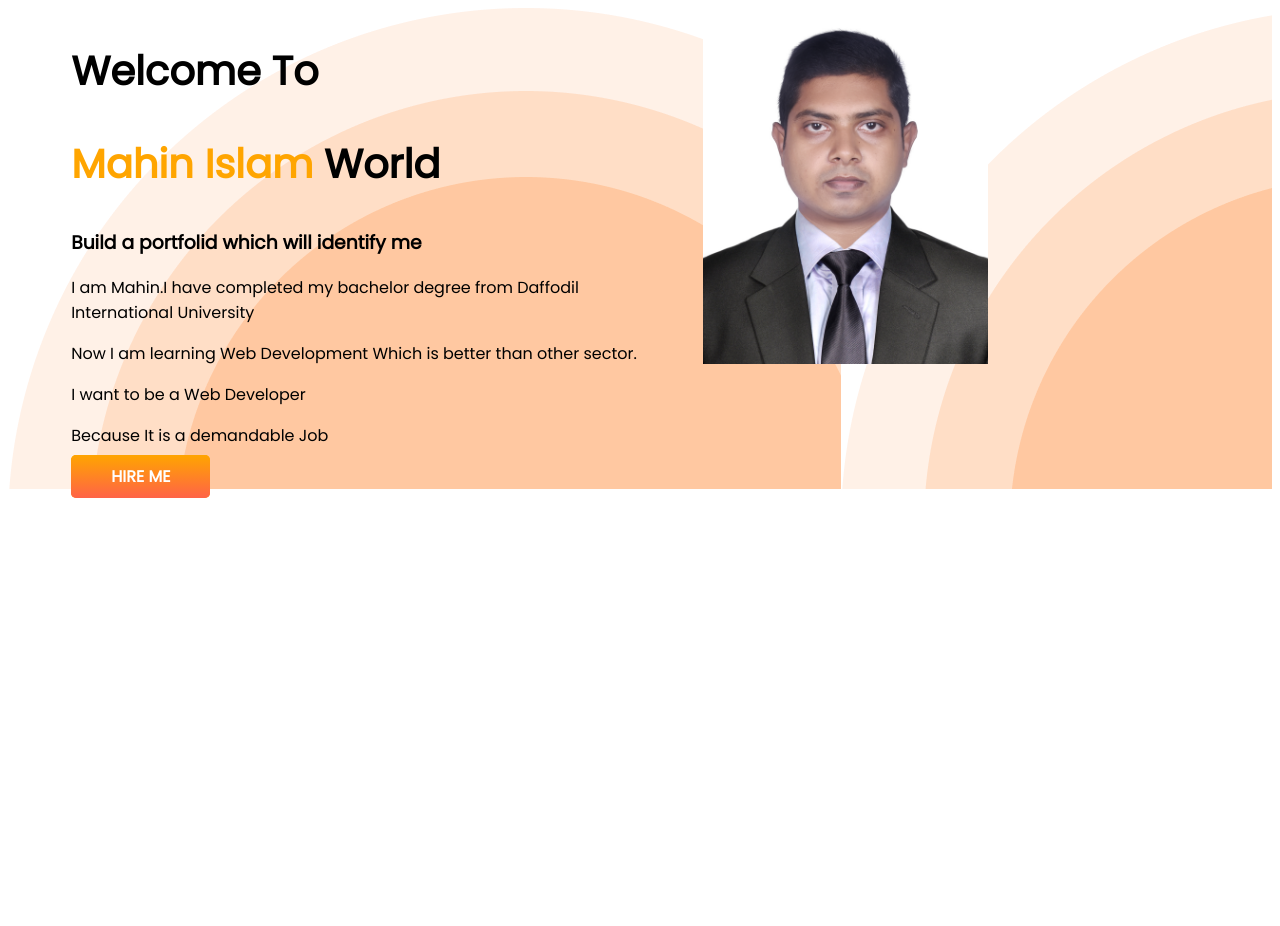
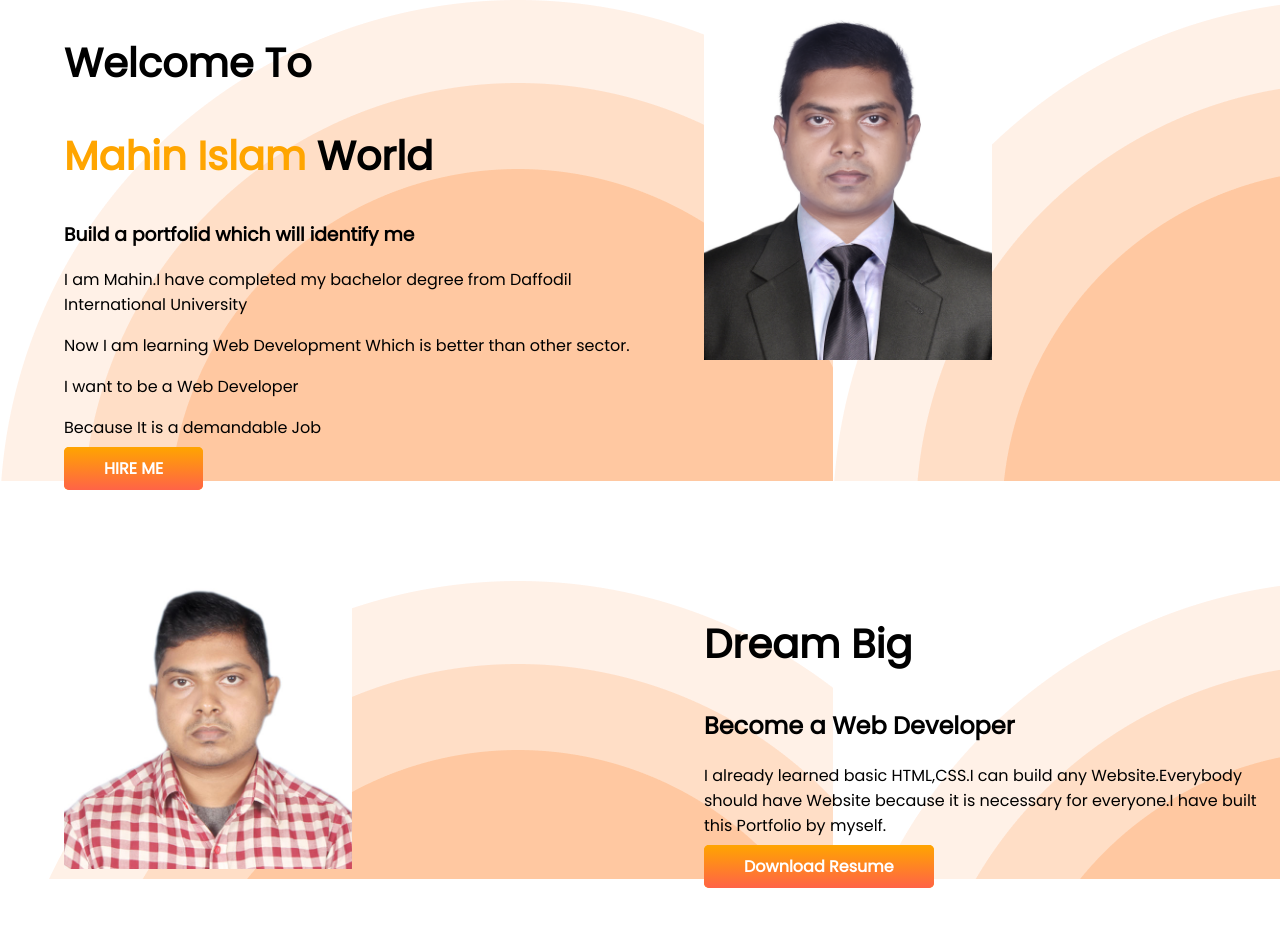
Before and after one commit to MahinIslam2/developer-portfolio, a plain HTML site: page index.html in a window 1280 px wide. Before the commit the page ends 800 px from the top, so only its background shows below. Drawn offline with Linux system fonts and the light colour scheme.

Commit message:
Dream added

```diff
--- a/index.html
+++ b/index.html
@@ -28,6 +28,20 @@
             <img src="Mahin.jpg" alt="">
         </div>
     </section>
+    <section class="Dream-Big">
+        <div class="half-width">
+            <img src="Samrat.jpg" alt="">
+        </div>
+        <div class="half-width">
+            <h1>Dream Big</h1>
+            <h2>Become a Web Developer</h2>
+            <p>I already learned basic HTML,CSS.I can build any Website.Everybody should have Website because it is
+                necessary for everyone.I have built this Portfolio by myself.</p>
+            <a class="link-button" target="_blank" href="">Download Resume</a>
+        </div>
+
+
+    </section>
 </body>
 
 </html>
--- a/style.css
+++ b/style.css
@@ -1,5 +1,6 @@
 body {
     font-family: 'Poppins', sans-serif;
+    margin: 0%;
 }
 
 h1 {
@@ -12,6 +13,7 @@ h1 {
 
 section {
     display: flex;
+    margin-bottom: 100px;
 }
 
 .half-width {
@@ -36,3 +38,7 @@ section {
 .top-banner {
     background-image: url(images/header_bg.png);
 }
+
+.Dream-Big {
+    background-image: url(images/header_bg.png);
+}
```
Also changed, not shown: Samrat.jpg (added).
